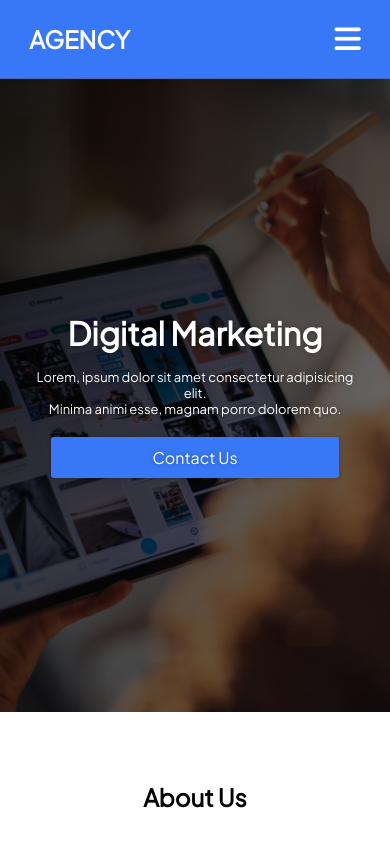
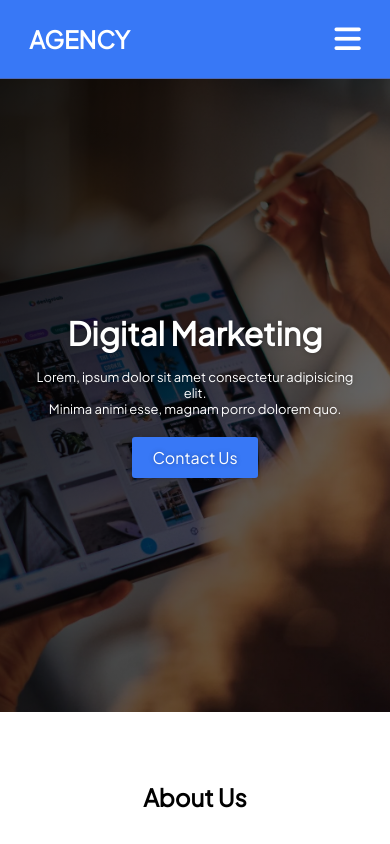
Before and after one commit to jasonf8080/agency, a plain HTML site: page index.html in a window 390 px wide. Shown: the top 844 px of the page. Drawn offline with nearby package versions, Linux system fonts and the light colour scheme.

Commit message:
Add files via upload

```diff
--- a/styles.css
+++ b/styles.css
@@ -749,6 +749,8 @@ section{
 
     .header-container{
        flex-direction: column;
+       align-items: center;
+       text-align: center;
 
     }
 
@@ -756,6 +758,7 @@ section{
         display: block;
         max-width: 120px;
         box-shadow: 0px 0px 5px 0px rgba(0,0,0,0.2);
+        align-self: center;
     }
 
     .header-content{
@@ -832,7 +835,7 @@ section{
     }
 
     .cursor, .cursor span{
-        visibility: hidden;
+        display: none;
     }
 
     .header-img-container{
@@ -880,13 +883,7 @@ section{
     }*/
 
 
-    .header-content .btn{
-        display: block;
-        max-width: 75%;
-        min-width: 75%;
-        box-shadow: 0px 0px 5px 0px rgba(0,0,0,0.2);
-        align-self: center;
-    }
+
     .main-title{
         margin-bottom: 16px;
         font-size: 32px;
```
